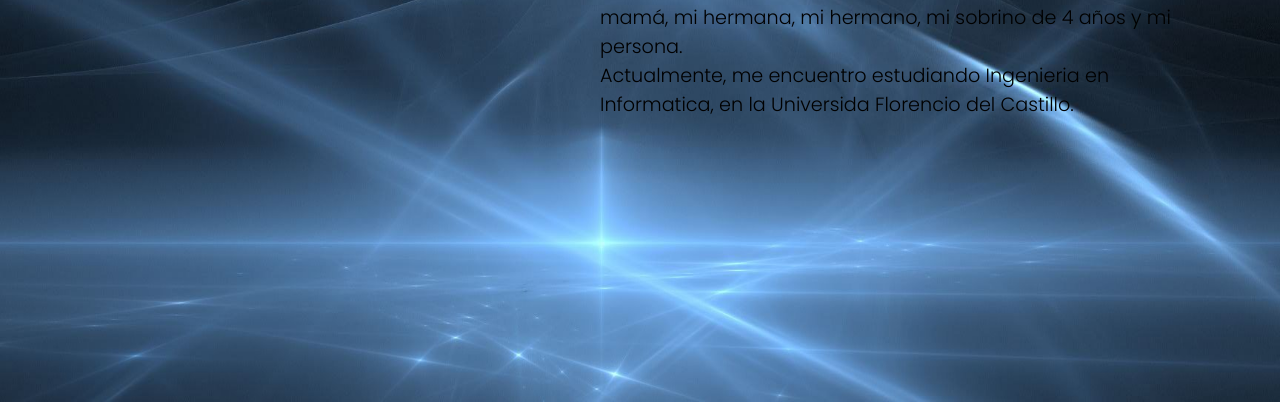
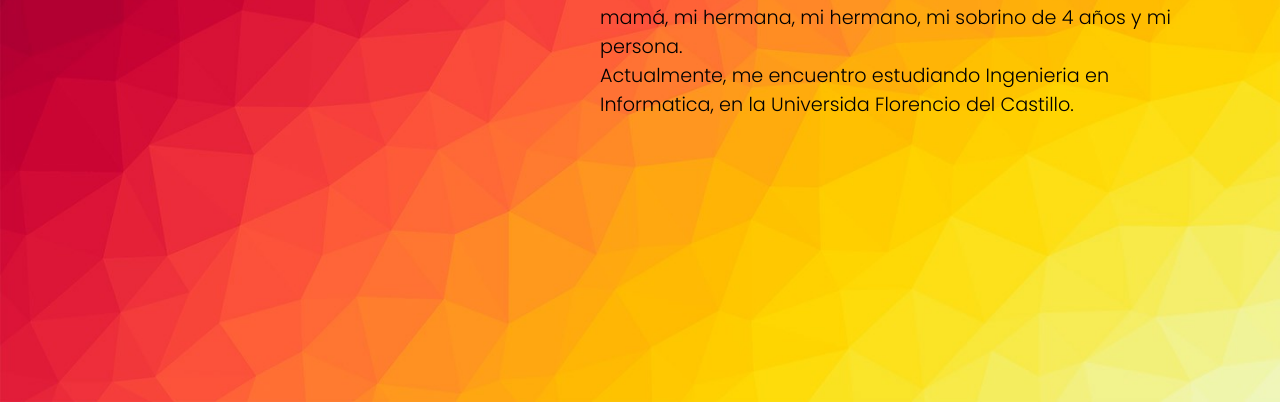
Before and after one commit to Wilmxr/Primera_Parcial_Interfaces, a plain HTML site: page inicio.html in a window 1280 px wide. Shown: the part 398-800 px from the top of the page. Drawn offline with Linux system fonts and the light colour scheme.

Commit message:
primer commit

```diff
--- a/Css/styleInicio.css
+++ b/Css/styleInicio.css
@@ -74,7 +74,7 @@ header > #toggle::after{
     position: relative;
     width: 100%;
     min-height: 100vh;
-    background: url(content/bgInicio.jpg);
+    background: url(content/a.jpg);
     background-size: cover;
     display: flex;
     align-items: center;
```
